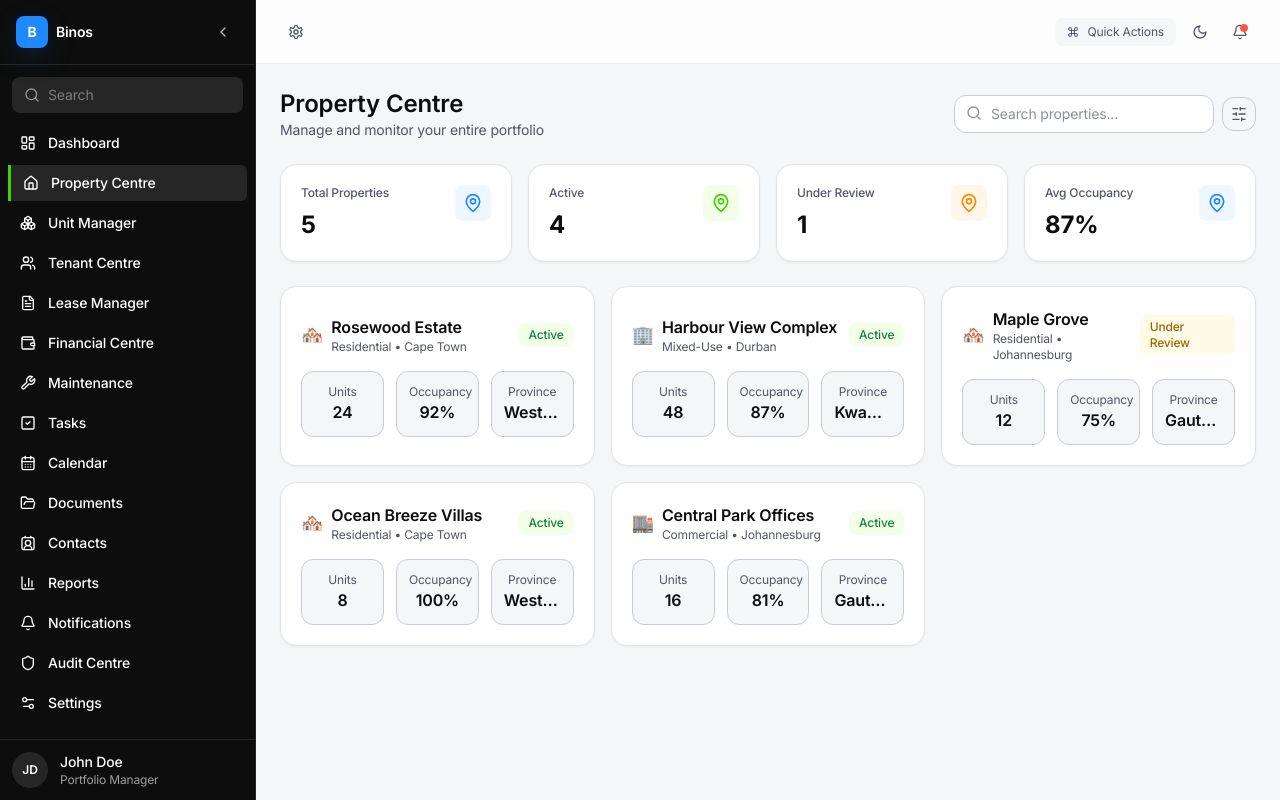
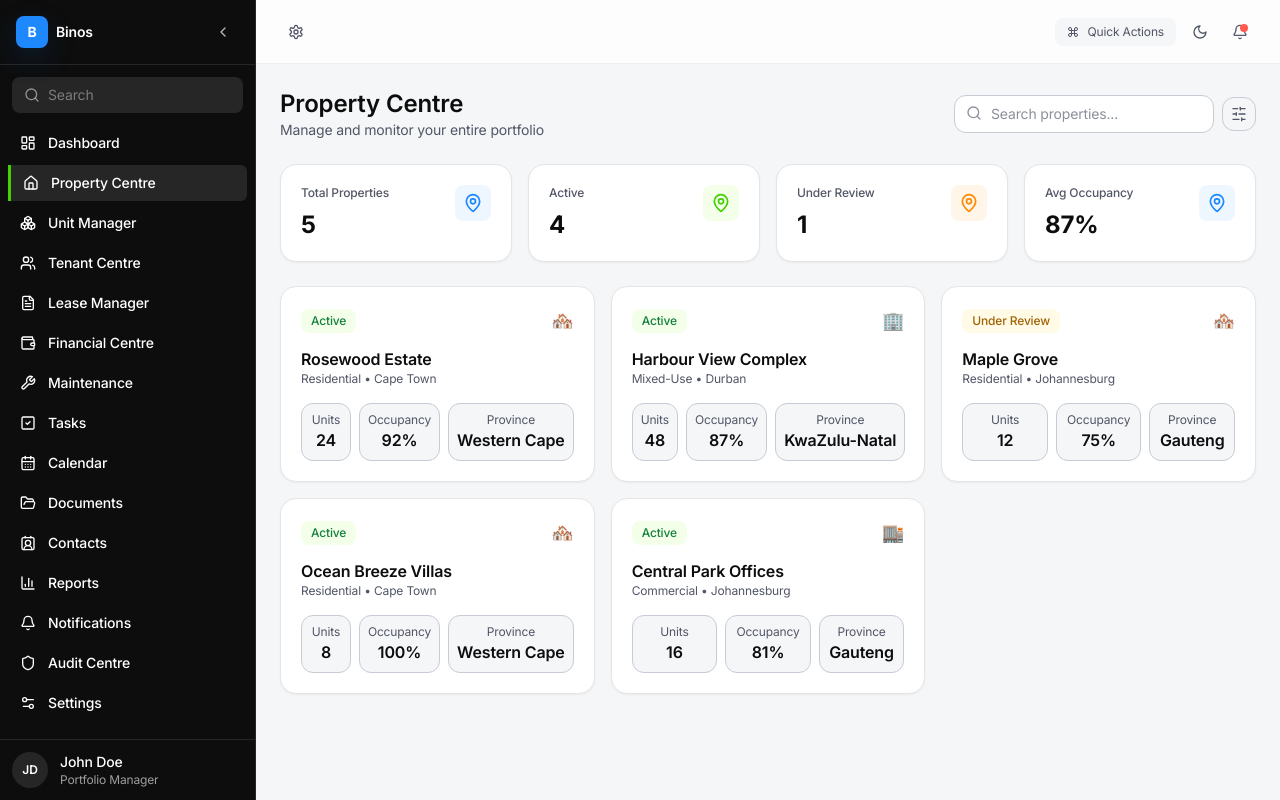
Before and after one commit to m1nni3/binos-platform-shell, a React (Vite) app: page /properties in a window 1280 px wide. Built offline with nearby package versions, Linux system fonts and the light colour scheme.

Commit message:
Restyle property cards to a listing-card layout (status tag, title, stat pills)
- Mirror the reference property-card layout: status badge top-left, type
  icon top-right, bold title + type/city subtitle, bottom stat pills.
- Same content fields, same Modal popup, same Binos theme/classes/colors.

```diff
--- a/src/components/views/PropertyCentreView.tsx
+++ b/src/components/views/PropertyCentreView.tsx
@@ -58,28 +58,26 @@ export function PropertyCentreView() {
             >
               <div className="p-5">
                 <div className="flex items-center justify-between">
-                  <div className="flex items-center gap-2">
-                    <span className="text-lg">{propertyIcons[p.type] || '🏠'}</span>
-                    <div>
-                      <div className="font-semibold text-neutral-black dark:text-white">{p.name}</div>
-                      <div className="text-xs text-neutral-slate dark:text-neutral-gray">{p.type} • {p.city}</div>
-                    </div>
-                  </div>
                   <Badge variant={p.status === 'Active' ? 'success' : 'warning'}>{p.status}</Badge>
+                  <span className="text-lg">{propertyIcons[p.type] || '🏠'}</span>
                 </div>
-                <div className="mt-4 grid grid-cols-3 gap-3 text-center">
-                  <div className="rounded-xl bg-surface-50 dark:bg-neutral-900 p-3 border border-neutral-light">
-                    <div className="text-xs text-neutral-slate dark:text-neutral-gray">Units</div>
-                    <div className="font-semibold text-neutral-black dark:text-white">{p.units}</div>
-                  </div>
-                  <div className="rounded-xl bg-surface-50 dark:bg-neutral-900 p-3 border border-neutral-light">
-                    <div className="text-xs text-neutral-slate dark:text-neutral-gray">Occupancy</div>
-                    <div className="font-semibold text-neutral-black dark:text-white">{p.occupancy}%</div>
-                  </div>
-                  <div className="rounded-xl bg-surface-50 dark:bg-neutral-900 p-3 border border-neutral-light">
-                    <div className="text-xs text-neutral-slate dark:text-neutral-gray">Province</div>
-                    <div className="font-semibold text-neutral-black dark:text-white truncate">{p.province}</div>
-                  </div>
+                <div className="mt-3">
+                  <div className="font-semibold text-neutral-black dark:text-white">{p.name}</div>
+                  <div className="text-xs text-neutral-slate dark:text-neutral-gray">{p.type} • {p.city}</div>
+                </div>
+                <div className="mt-4 flex items-center gap-2 text-center">
+                  <span className="flex-1 rounded-xl bg-surface-50 dark:bg-neutral-900 px-2 py-2 border border-neutral-light">
+                    <span className="block text-xs text-neutral-slate dark:text-neutral-gray">Units</span>
+                    <span className="font-semibold text-neutral-black dark:text-white">{p.units}</span>
+                  </span>
+                  <span className="flex-1 rounded-xl bg-surface-50 dark:bg-neutral-900 px-2 py-2 border border-neutral-light">
+                    <span className="block text-xs text-neutral-slate dark:text-neutral-gray">Occupancy</span>
+                    <span className="font-semibold text-neutral-black dark:text-white">{p.occupancy}%</span>
+                  </span>
+                  <span className="flex-1 rounded-xl bg-surface-50 dark:bg-neutral-900 px-2 py-2 border border-neutral-light">
+                    <span className="block text-xs text-neutral-slate dark:text-neutral-gray">Province</span>
+                    <span className="font-semibold text-neutral-black dark:text-white truncate">{p.province}</span>
+                  </span>
                 </div>
               </div>
             </button>
```
